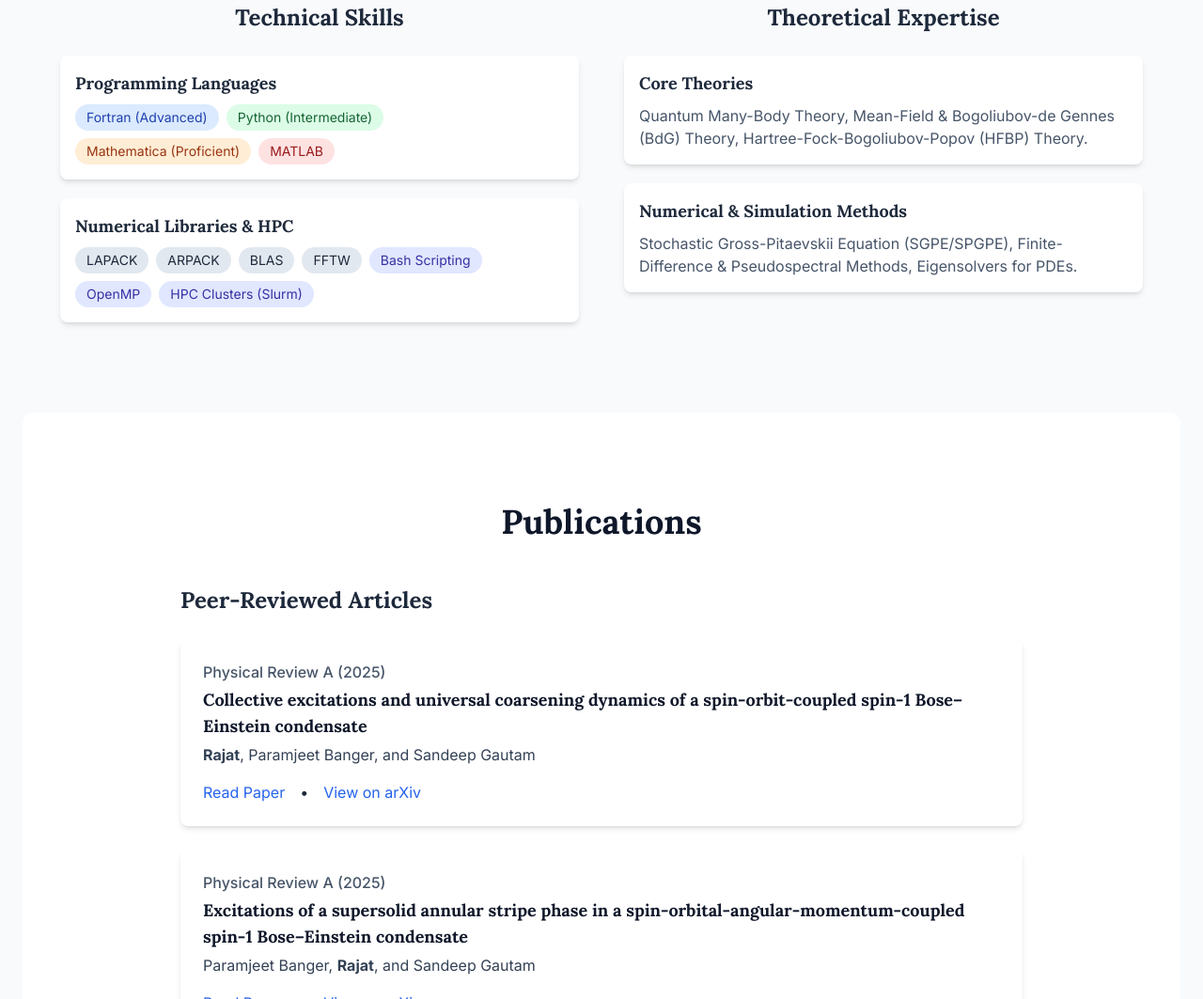
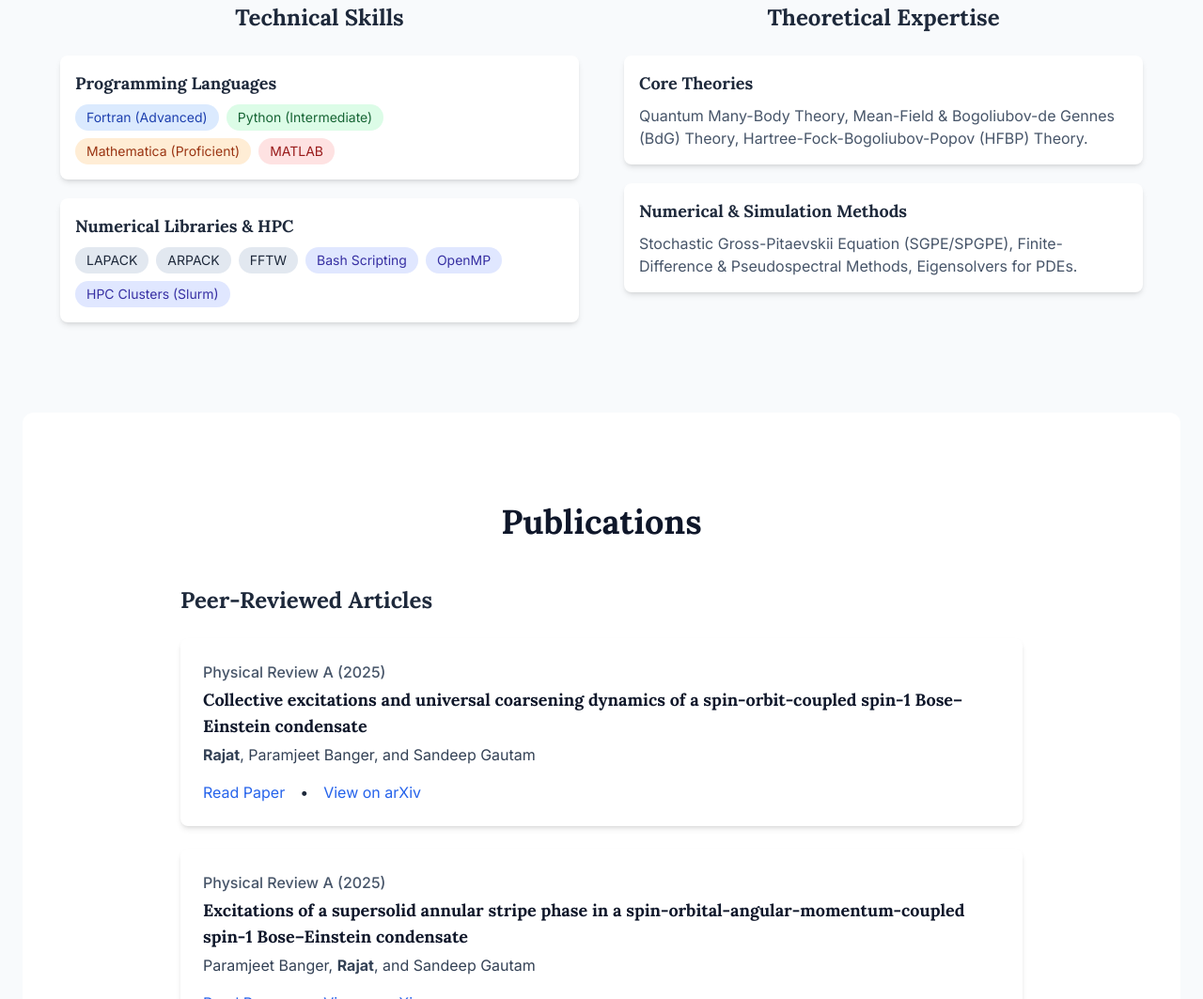
Before and after one commit to Rajat13-93/Rajat13-93.github.io, a plain HTML site: page index.html in a window 1280 px wide. Shown: the part 2193-3256 px from the top of the page at 94% size. Drawn offline with nearby package versions, Linux system fonts and the light colour scheme.

Commit message:
Update index.html

```diff
--- a/index.html
+++ b/index.html
@@ -167,7 +167,7 @@
                             <div class="flex flex-wrap gap-2 text-sm">
                                 <span class="bg-slate-200 text-slate-800 px-3 py-1 rounded-full">LAPACK</span>
                                 <span class="bg-slate-200 text-slate-800 px-3 py-1 rounded-full">ARPACK</span>
-                                <span class="bg-slate-200 text-slate-800 px-3 py-1 rounded-full">BLAS</span>
+
                                 <span class="bg-slate-200 text-slate-800 px-3 py-1 rounded-full">FFTW</span>
                                 <span class="bg-indigo-100 text-indigo-800 px-3 py-1 rounded-full">Bash Scripting</span>
                                 <span class="bg-indigo-100 text-indigo-800 px-3 py-1 rounded-full">OpenMP</span>
```
